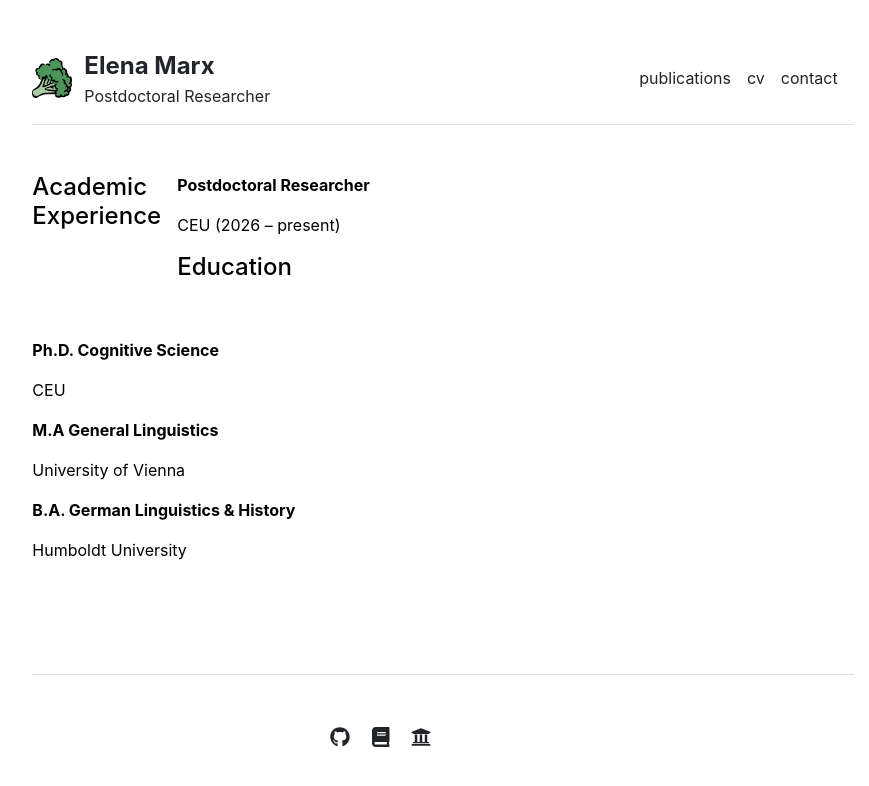
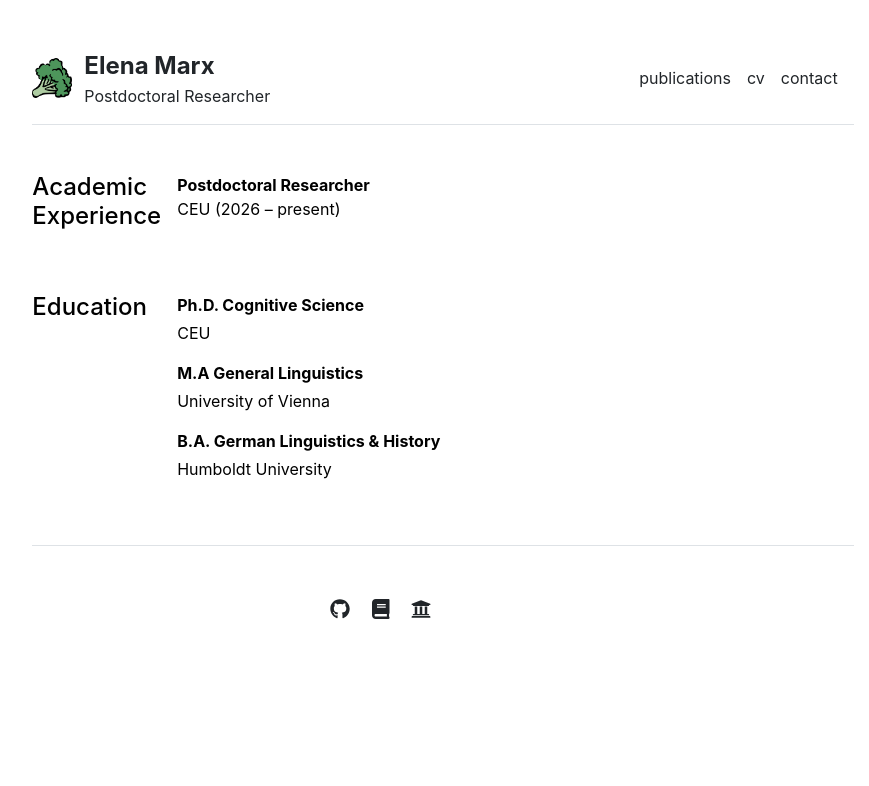
Before and after one commit to elena-marx/elena-marx.github.io, a Jekyll site: the page built from cv.md, in a window 1280 px wide. Shown: the top 786 px of the page, without its empty margins (197-1066 px from the left). Built offline with Jekyll 4.4.1, drawn with Linux system fonts in a browser that asks for light colours.

Commit message:
cv format updated

```diff
--- a/_layouts/cv.html
+++ b/_layouts/cv.html
@@ -5,25 +5,29 @@ layout: default
 {{ content }}
 
 <div class="row g-5 mb-5">
-  <div>
-    <!--<h3 class="fw-bold border-bottom pb-3 mb-5">CV</h3>-->
-    <div class="row g-5 mb-5">
+
   <div class="col-md-2">
     <h4>Academic Experience</h4>
   </div>
+
   <div class="col-md-10">
     {% for section in site.data.cv.academic-experience %}
-          <p class="fw-bold">{{ section.title }}</p>
-          <p>{{ section.description }}</p>
+      <div class="mb-4">
+        <div class="fw-bold">{{ section.title }}</div>
+        <div>{{ section.description }}</div>
+      </div>
     {% endfor %}
+  </div>
+
+  <div class="col-md-2">
     <h4>Education</h4>
   </div>
+
   <div class="col-md-10">
     {% for section in site.data.cv.education %}
-          <p class="fw-bold">{{ section.title }}</p>
+      <p class="fw-bold mb-1">{{ section.title }}</p>
       <p>{{ section.description }}</p>
     {% endfor %}
   </div>
+
 </div>
-  </div>
-</div>
```
Also changed, not shown: 1 other file. Lines whose indentation alone changed are shown as unchanged.
